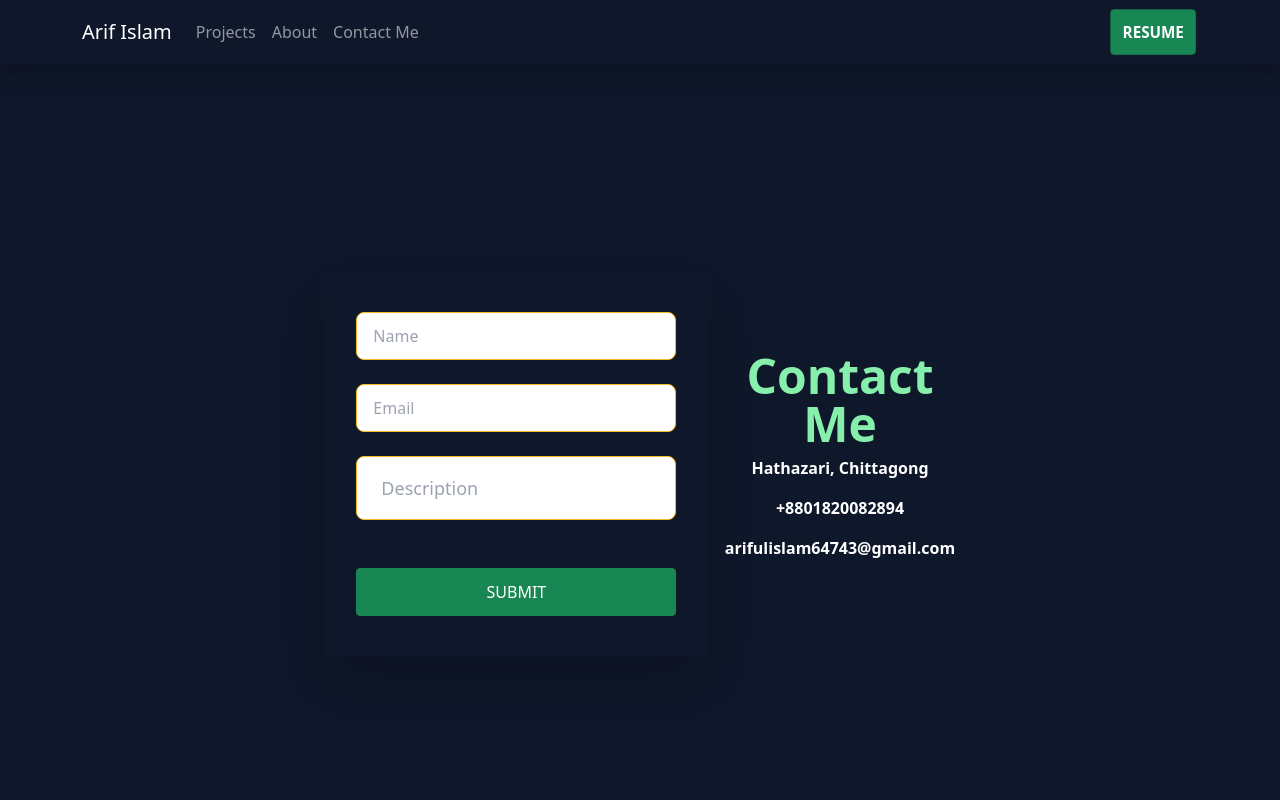
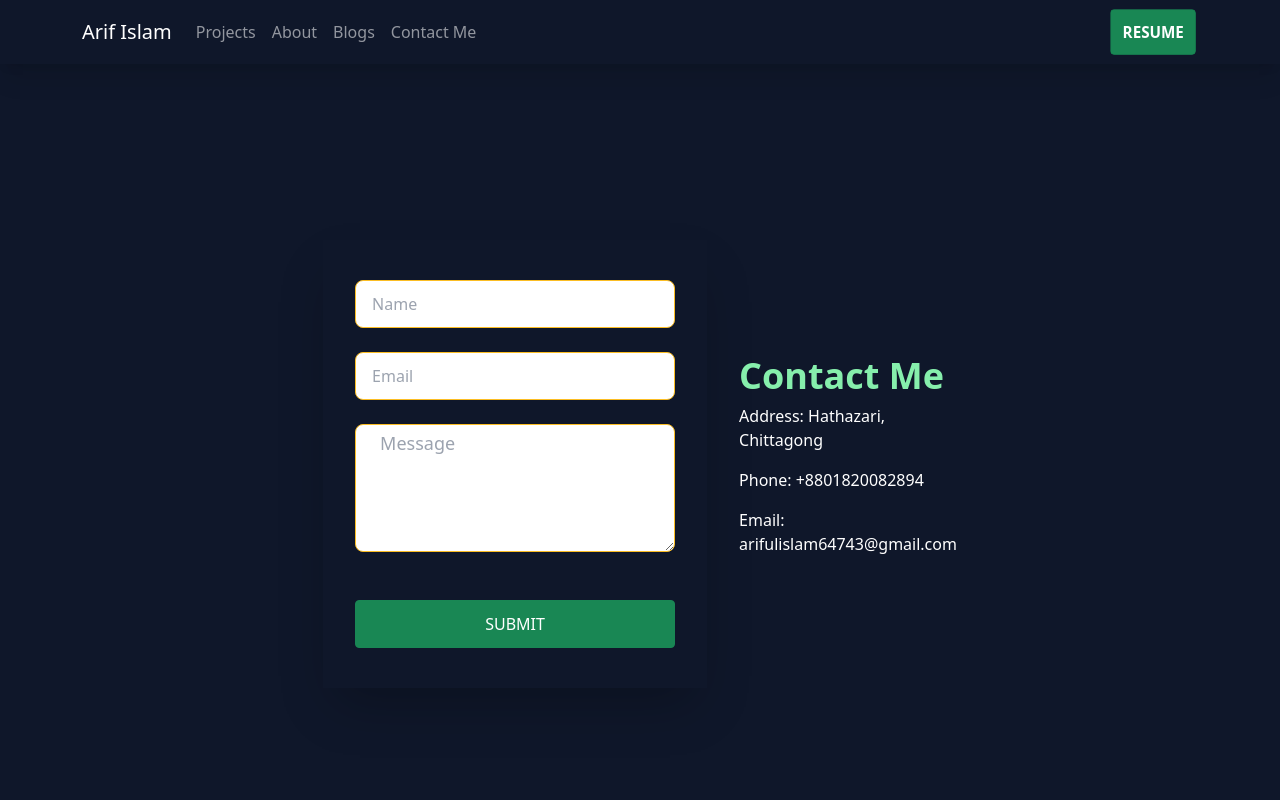
Before and after one commit to Arif6474/Arif-Islam, a React (Create React App) app: page /contact in a window 1280 px wide. Shown: the top 800 px of the page. Built offline with nearby package versions, Linux system fonts and the light colour scheme.

Commit message:
added live site , client, server side

```diff
--- a/src/App.js
+++ b/src/App.js
@@ -2,6 +2,7 @@
 import { Route, Routes } from 'react-router-dom';
 import './App.css';
 import About from './Pages/Home/About';
+import Blogs from './Pages/Home/Blogs';
 import Contact from './Pages/Home/Contact';
 import Home from './Pages/Home/Home';
 import Projects from './Pages/Home/Projects';
@@ -18,7 +19,7 @@ function App() {
       <Route path="/about" element={<About></About>}></Route>
       <Route path="/projects" element={<Projects></Projects>}></Route>
       <Route path="/contact" element={<Contact></Contact>}></Route>
-      <Route path="/" element={<Home></Home>}></Route>
+      <Route path="/blog" element={<Blogs></Blogs>}></Route>
       <Route path="/" element={<Home></Home>}></Route>
 
     </Routes>
--- a/src/Pages/Home/About.js
+++ b/src/Pages/Home/About.js
@@ -9,7 +9,7 @@ const About = () => {
     <img src={coder} class="max-w-sm lg:ml-32 rounded-lg shadow-2xl" alt="" />
     <div class="lg:mx-28">
       <h1 class="text-5xl font-bold text-green-300">About Me</h1>
-      <p  class="lg:pt-6 text-white">I'm a Junior Frontend Developer. I'm constantly learning programming language for improving my skill. I want to be a full stack web developer. I have already done some projects. I want to learn new things more and more.</p>
+      <p  class="lg:pt-6 text-white">I'm a Junior Frontend Developer. I'm constantly learning programming language for improving my skill. I want to be a full stack web developer. I have already done some projects. I want to learn new languages more and more.</p>
 
     </div>
   </div>
--- /dev/null
+++ b/src/Pages/Home/Blogs.js
@@ -0,0 +1,11 @@
+import React from 'react';
+
+const Blogs = () => {
+    return (
+        <div>
+            <h1 class="text-white text-xl text-center"> Coming soon</h1>
+        </div>
+    );
+};
+
+export default Blogs;
--- a/src/Pages/Home/Contact.js
+++ b/src/Pages/Home/Contact.js
@@ -5,11 +5,11 @@ const Contact = () => {
         <div>
             <div class="hero min-h-screen shadow-xl">
   <div class="hero-content flex-col lg:flex-row-reverse">
-    <div class="text-center lg:text-left">
-    <h1  class="text-5xl font-bold text-green-300">Contact Me</h1>
-      <p class="p4-6 text-white font-bold "> Hathazari, Chittagong</p>
-      <p class="p4-6 text-white font-bold ">+8801820082894</p>
-      <p class="p4-6 text-white font-bold"> arifulislam64743@gmail.com</p>
+    <div class="ml-4">
+    <h1  class="text-4xl font-bold text-green-300">Contact Me</h1>
+      <p class=" text-white  ">Address: Hathazari, Chittagong</p>
+      <p class=" text-white ">Phone: +8801820082894</p>
+      <p class=" text-white ">Email: arifulislam64743@gmail.com</p>
     </div>
     <div class=" flex-shrink-0 w-full max-w-sm shadow-2xl">
       <div class="card-body">
@@ -33,11 +33,11 @@ const Contact = () => {
         />
 
 
-        <input
+        <textarea
           type="text"
           name="description"
-          placeholder="Description"
-          className="input input-bordered input-warning input-lg w-full max-w-xs max-h-32"
+          placeholder="Message"
+          className="input input-bordered input-warning input-lg w-full h-32 max-w-xs "
         />
 
         <input
--- a/src/Pages/Home/Personal.js
+++ b/src/Pages/Home/Personal.js
@@ -7,7 +7,7 @@ const Personal = () => {
     <img src="https://i.ibb.co/JcwSJJV/portfolio-picture-adobe-express.png" class="max-w-sm rounded-full w-60 h-60 shadow-2xl" alt=''/>
     <div class="mr-24">
         <p class="text-xl text-green-400 font-bold">Hello,</p>
-      <h1 class="text-5xl text-white font-bold">I'm Arif Islam</h1>
+      <h1 class="lg:text-5xl  text-white font-bold">I'm Arif Islam</h1>
        <p class="text-xl text-amber-500 font-bold" >Junior Front-end Developer</p>
       <button class="btn btn-outline btn-info text-white text-xl font-bold">Hire me</button>
     </div>
--- a/src/Pages/Home/Project.js
+++ b/src/Pages/Home/Project.js
@@ -2,17 +2,22 @@ import React from 'react';
 
 
 const Project = ({project}) => {
-    const {features, technology, name , title , picture } = project;
+    const {live, client, server, features, technology, name , title , picture } = project;
 
     return (
         <div class=" w-96 mx-auto shadow-xl">
-             <h2 class="text-3xl text-center my-2 text-green-600">{title}</h2>
+             <h2 class="text-3xl text-center my-2 text-white">{title}</h2>
   <figure><img src={picture} class="rounded" alt="Shoes" /></figure>
   <div class="card-body">
    <h2 class="text-2xl font-bold text-white "> {name}</h2>
    <p class="text-sm text-white">Features: {features}</p>
    <p class="text-sm text-white">Technology: {technology}</p>
+    <div>
+        <button class=" btn  btn-outline btn-info mx-2 " > <a class="text-white text-decoration-none" href={live}>Live Site</a></button>
+        <button class=" btn  btn-outline btn-info mx-4" > <a class="text-white text-decoration-none" href={client}>Client</a></button>
+        <button class=" btn  btn-outline btn-info mx-2" > <a class="text-white text-decoration-none" href={server}>Server</a></button>
 
+    </div>
   </div>
 </div>
     );
--- a/src/Pages/Shared/Header.js
+++ b/src/Pages/Shared/Header.js
@@ -12,10 +12,11 @@ const Header = () => {
     <Nav className="me-auto">
            <Nav.Link as={Link} to="projects">Projects</Nav.Link>
            <Nav.Link as={Link} to="about">About</Nav.Link>
+           <Nav.Link as={Link} to="blog">Blogs</Nav.Link>
            <Nav.Link as={Link} to="contact">Contact Me</Nav.Link>
     </Nav>
     <Nav>
-      <Button className="btn btn-outline btn-success"><a className="text-white font-bold text-decoration-none"href="https://drive.google.com/file/d/1SB9JUxvGnpWgdAqmJXzegAxN3O8sTCzU/view?fbclid=IwAR38fG9WxM6g_qkRcVFlBj8NiJ3FAfKOUnXWq416nsibjsUbZDqiYlsvaXY">Resume</a></Button>
+      <Button className="btn btn-outline btn-success"><a className="text-white font-bold text-decoration-none"href="https://drive.google.com/file/d/1We2WR1z1hHQodKQux-zT4kotj8H_5pj4/view?usp=sharing">Resume</a></Button>
     </Nav>
   </Navbar.Collapse>
   </Container>
```
Also changed, not shown: public/projects.json (+14 -3 lines).
